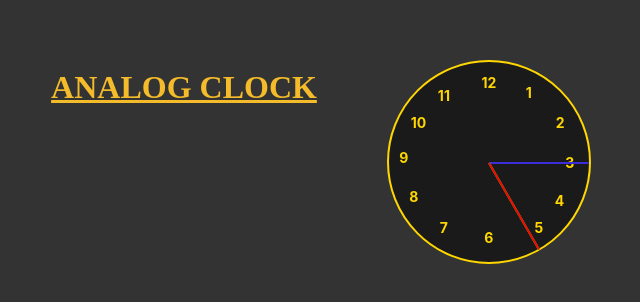
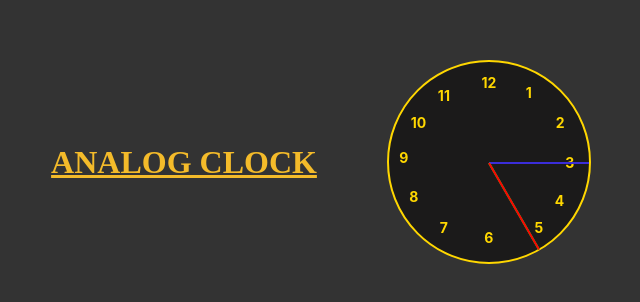
Before and after one commit to ArjunN10/Analog_Timer, a React (Create React App) app: page / in a window 1280 px wide. Shown: the part 238-540 px from the top of the page, without its empty margins (319-959 px from the left). Built offline with nearby package versions, Linux system fonts and the light colour scheme.

Commit message:
Analog Clock

```diff
--- a/src/App.css
+++ b/src/App.css
@@ -83,7 +83,6 @@
 
 .title{
   padding-right: 70px;
-  padding-bottom: 150px;
   color:rgb(244, 187, 42);
   text-decoration: underline;
 font-family: 'Times New Roman', Times, serif;
```
